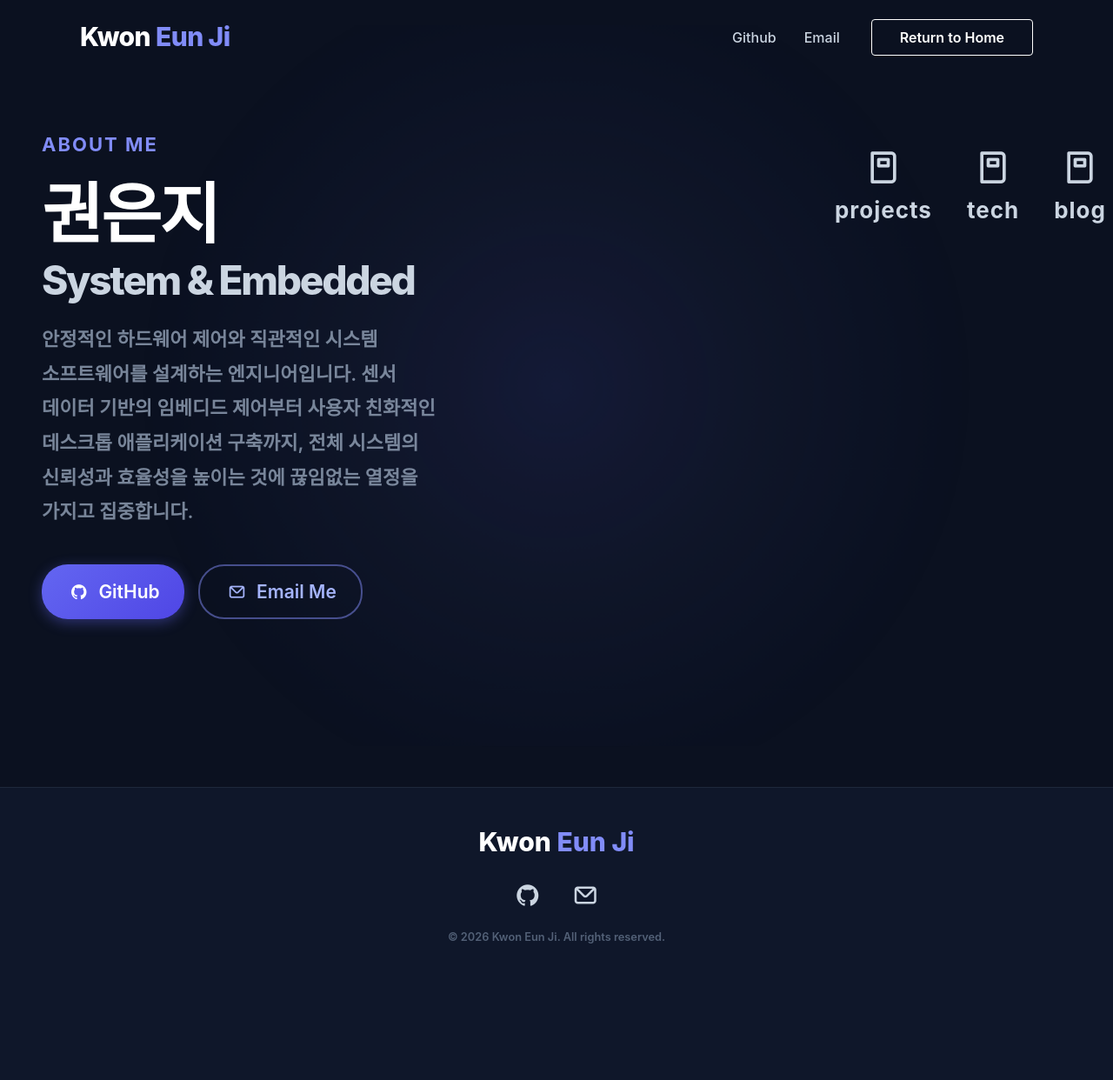
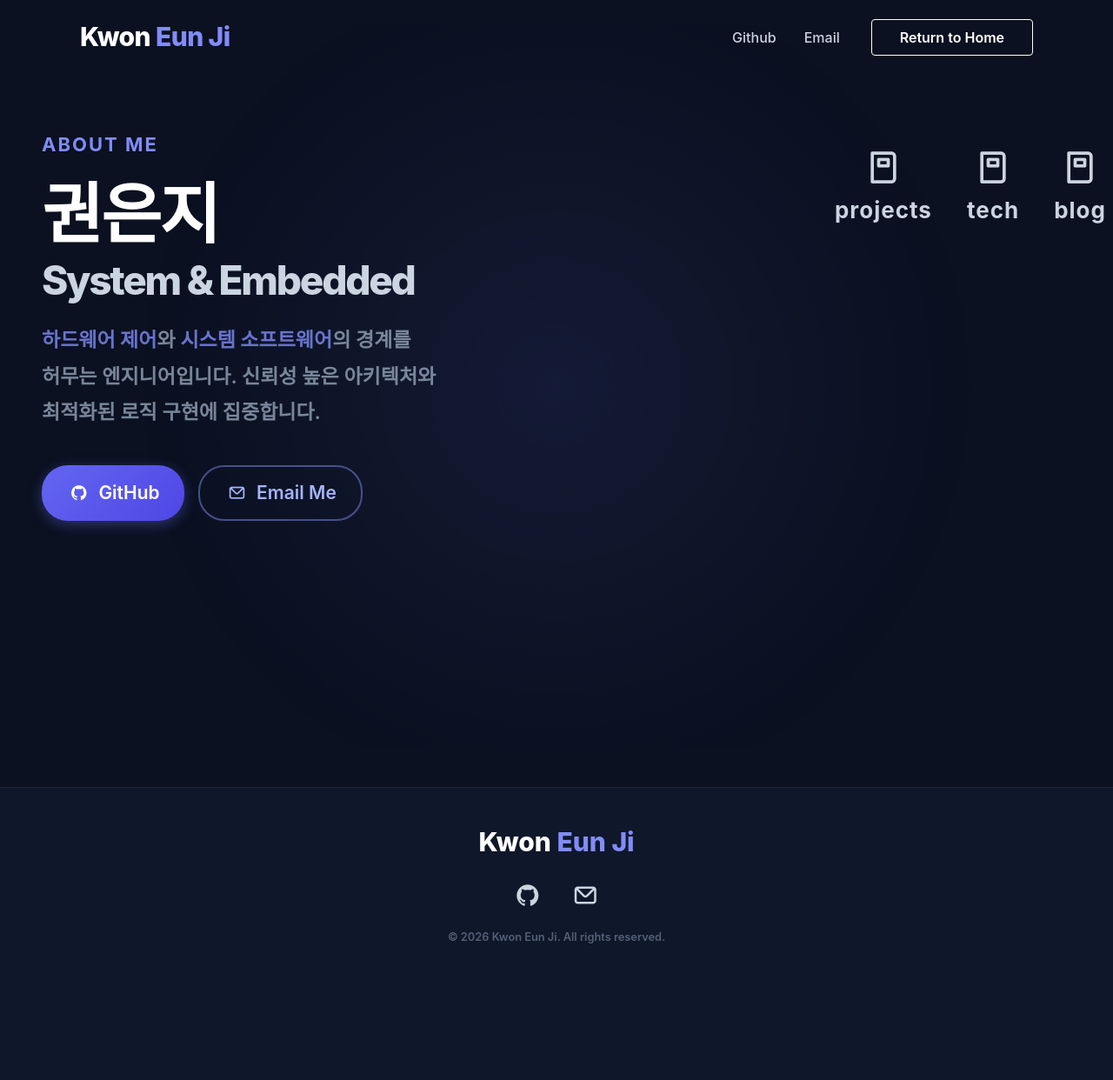
Before and after one commit to eunji021/eunji021.github.io, a Jekyll site: the page built from index.html, in a window 1280 px wide. Shown: the whole page at 87% size. Built offline with Jekyll 4.4.1, drawn with Linux system fonts in a browser that asks for light colours; nearby versions of some CDN libraries; some web fonts are replaced; comment, search, counter and statistics services are not loaded.

Commit message:
완전 수정

```diff
--- a/index.html
+++ b/index.html
@@ -40,6 +40,14 @@
     margin-bottom: 24px;
     line-height: 1.1;
     letter-spacing: -0.03em;
+    cursor: pointer;
+    transition: transform 0.3s cubic-bezier(0.25, 0.8, 0.25, 1), text-shadow 0.3s;
+    display: inline-block;
+  }
+
+  .intro-title:hover {
+    transform: translateY(-2px);
+    text-shadow: 0 4px 20px rgba(129, 140, 248, 0.4);
   }
 
   .intro-title span {
@@ -48,14 +56,40 @@
     font-weight: 800;
     display: block;
     margin-top: 8px;
+    transition: color 0.3s;
+  }
+
+  .intro-title:hover span {
+    color: #ffffff;
+  }
+
+  /* Dynamic Text View Styles */
+  .text-view {
+    display: none;
+    opacity: 0;
+  }
+
+  .text-view.active {
+    display: block;
+    animation: textFadeIn 0.6s cubic-bezier(0.25, 0.8, 0.25, 1) forwards;
+  }
+
+  @keyframes textFadeIn {
+    from { opacity: 0; transform: translateY(15px); }
+    to { opacity: 1; transform: translateY(0); }
   }
 
   .intro-desc {
-    font-size: 1.1rem;
+    font-size: 1.15rem;
     color: #94a3b8;
     line-height: 1.8;
     margin-bottom: 40px;
     word-break: keep-all;
+  }
+
+  .highlight {
+    color: #818cf8;
+    font-weight: 700;
   }
 
   .action-buttons {
@@ -119,6 +153,7 @@
     padding-bottom: 20px;
   }
 
+  /* Advanced 3D Book Icon Animation */
   .book-icon-wrapper {
     font-size: 2.2rem;
     color: #cbd5e1;
@@ -129,23 +164,25 @@
     display: flex;
     justify-content: center;
     align-items: center;
-    transition: color 0.3s;
     z-index: 10;
     margin-bottom: 8px;
+    perspective: 1000px;
   }
 
   .book-icon-wrapper .closed-book {
     position: absolute;
-    transition: opacity 0.4s ease, transform 0.5s cubic-bezier(0.34, 1.56, 0.64, 1);
+    transform-origin: center;
+    transition: opacity 0.4s ease, transform 0.6s cubic-bezier(0.68, -0.55, 0.265, 1.55);
     opacity: 1;
-    transform: scale(1) rotateY(0deg);
+    transform: rotateY(0deg) scale(1);
   }
 
   .book-icon-wrapper .open-book {
     position: absolute;
-    transition: opacity 0.4s ease, transform 0.5s cubic-bezier(0.34, 1.56, 0.64, 1);
+    transform-origin: center;
+    transition: opacity 0.4s ease, transform 0.6s cubic-bezier(0.68, -0.55, 0.265, 1.55);
     opacity: 0;
-    transform: scale(0.6) rotateY(-90deg);
+    transform: rotateY(-90deg) scale(0.6);
     color: #818cf8;
   }
 
@@ -166,13 +203,11 @@
   .mega-dropdown {
     position: absolute;
     top: 90px;
-    right: -20px;
-    width: 380px;
     background: rgba(15, 23, 42, 0.9);
     backdrop-filter: blur(16px);
     border: 1px solid rgba(255, 255, 255, 0.08);
     border-radius: 16px;
-    padding: 20px;
+    padding: 24px;
     box-shadow: 0 20px 40px rgba(0,0,0,0.5);
     opacity: 0;
     transform: translateY(-20px) scale(0.98);
@@ -180,18 +215,53 @@
     transition: all 0.4s cubic-bezier(0.4, 0, 0.2, 1);
     z-index: 5;
     pointer-events: none;
-    transform-origin: top right;
+    transform-origin: top center;
+  }
+
+  /* Specific width adjustments */
+  .mega-dropdown.vertical-mode {
+    width: 380px;
+    right: -20px;
+  }
+
+  /* Horizontal Layout Mega Dropdown */
+  .mega-dropdown.horizontal-mode {
+    width: 650px;
+    right: -200px; /* Center relative to parent */
+  }
+
+  .horizontal-cards-container {
+    display: flex;
+    gap: 16px;
+    overflow-x: auto;
+    padding-bottom: 12px;
+    scrollbar-width: thin;
+    scrollbar-color: rgba(129, 140, 248, 0.5) transparent;
+  }
+
+  .horizontal-cards-container::-webkit-scrollbar {
+    height: 6px;
+  }
+  .horizontal-cards-container::-webkit-scrollbar-thumb {
+    background: rgba(129, 140, 248, 0.5);
+    border-radius: 10px;
+  }
+
+  .horizontal-cards-container .list-item {
+    min-width: 280px;
+    flex-shrink: 0;
+    margin-bottom: 0 !important;
   }
 
   /* Hover Interaction */
   .nav-item-container:hover .closed-book {
     opacity: 0;
-    transform: scale(1.1) rotateY(90deg);
+    transform: rotateY(180deg) scale(1.1);
   }
 
   .nav-item-container:hover .open-book {
     opacity: 1;
-    transform: scale(1.1) rotateY(0deg);
+    transform: rotateY(0deg) scale(1.1);
   }
 
   .nav-item-container:hover .menu-link {
@@ -214,8 +284,8 @@
   .mega-dropdown .list-item:hover {
     background: rgba(30, 41, 59, 0.8) !important;
     border-color: rgba(129, 140, 248, 0.3) !important;
-    transform: translateY(-2px);
-    box-shadow: 0 4px 12px rgba(0,0,0,0.2);
+    transform: translateY(-3px);
+    box-shadow: 0 6px 15px rgba(0,0,0,0.3);
   }
 
   @media (max-width: 768px) {
@@ -233,7 +303,10 @@
     .mega-dropdown {
       right: 50%;
       transform: translateX(50%) translateY(-20px) scale(0.95);
-      transform-origin: top center;
+    }
+    .mega-dropdown.horizontal-mode {
+      width: 90vw;
+      right: 50%;
     }
     .nav-item-container:hover .mega-dropdown {
       transform: translateX(50%) translateY(0) scale(1);
@@ -252,14 +325,28 @@
       <!-- 1. Left Main Area (About Me & Links) -->
       <div class="left-intro-area">
         <span class="intro-label">About Me</span>
-        <h1 class="intro-title">
+
+        <!-- Clickable Title for toggling context -->
+        <h1 class="intro-title" id="name-toggle" title="클릭하여 상세 소개 보기">
           권은지
           <span>System & Embedded</span>
         </h1>
 
+        <!-- Summary View (Compact) -->
+        <div id="summary-view" class="text-view active">
           <p class="intro-desc">
-          안정적인 하드웨어 제어와 직관적인 시스템 소프트웨어를 설계하는 엔지니어입니다. 센서 데이터 기반의 임베디드 제어부터 사용자 친화적인 데스크톱 애플리케이션 구축까지, 전체 시스템의 신뢰성과 효율성을 높이는 것에 끊임없는 열정을 가지고 집중합니다.
+            <span class="highlight">하드웨어 제어</span>와 <span class="highlight">시스템 소프트웨어</span>의 경계를 허무는 엔지니어입니다. 신뢰성 높은 아키텍처와 최적화된 로직 구현에 집중합니다.
           </p>
+        </div>
+
+        <!-- Detailed View (Expanded) -->
+        <div id="detailed-view" class="text-view">
+          <p class="intro-desc">
+            안정적인 하드웨어 제어와 직관적인 시스템 소프트웨어를 설계하는 엔지니어입니다.<br><br>
+            센서 데이터 기반의 임베디드(ESP32, C/C++) 제어부터, C# WinForms 기반의 사용자 친화적인 데스크톱 애플리케이션 구축까지 전체 스택의 효율성을 아우릅니다.<br><br>
+            "신뢰할 수 있는 시스템은 탄탄한 설계에서 나온다"는 철학 아래, 유지보수가 용이한 객체지향 설계(OOP)와 하드웨어 리소스를 고려한 메모리 최적화를 끊임없이 연구합니다.
+          </p>
+        </div>
 
         <div class="action-buttons">
           <a href="https://github.com/eunji021" class="action-btn" target="_blank">
@@ -275,7 +362,7 @@
       <div class="right-nav-area">
         <div class="top-nav-bar">
 
-          <!-- Projects Menu -->
+          <!-- Projects Menu (Horizontal Mega Dropdown) -->
           <div class="nav-item-container">
             <div class="book-icon-wrapper">
               <i class="uil uil-book closed-book"></i>
@@ -283,34 +370,44 @@
             </div>
             <div class="menu-link">projects</div>
 
-            <div class="mega-dropdown">
-              <h4 style="color: #cbd5e1; font-size: 1rem; margin-bottom: 16px; border-bottom: 1px solid rgba(255,255,255,0.1); padding-bottom: 8px;">Projects</h4>
+            <div class="mega-dropdown horizontal-mode">
+              <h4 style="color: #cbd5e1; font-size: 1.1rem; margin-bottom: 20px; border-bottom: 1px solid rgba(255,255,255,0.1); padding-bottom: 10px;">Projects Portfolio</h4>
 
-              <a href="{{ site.baseurl }}/embedded-hardware-projects" class="list-item" style="display: block; padding: 16px; background: rgba(30, 41, 59, 0.4); border-radius: 12px; margin-bottom: 12px; text-decoration: none; transition: all 0.3s; border: 1px solid transparent;">
+              <div class="horizontal-cards-container">
+                <a href="{{ site.baseurl }}/embedded-hardware-projects" class="list-item" style="display: block; padding: 20px; background: rgba(30, 41, 59, 0.4); border-radius: 12px; text-decoration: none; transition: all 0.3s; border: 1px solid transparent;">
                   <div class="list-content">
-                  <h4 class="list-title" style="color: #e2e8f0; margin: 0 0 6px 0; font-size: 1.1rem;">스마트 화재 대피 유도 시스템</h4>
-                  <p class="list-desc" style="color: #94a3b8; margin: 0 0 12px 0; font-size: 0.9rem;">실시간 센서 데이터 기반 하드웨어 제어 및 최적 경로 탐색</p>
-                  <div class="tech-badges" style="display: flex; gap: 6px;">
-                    <span style="background: rgba(99, 102, 241, 0.2); color: #a5b4fc; padding: 3px 10px; border-radius: 20px; font-size: 0.8rem; font-weight: 500;">ESP32</span>
-                    <span style="background: rgba(99, 102, 241, 0.2); color: #a5b4fc; padding: 3px 10px; border-radius: 20px; font-size: 0.8rem; font-weight: 500;">C/C++</span>
+                    <h4 class="list-title" style="color: #e2e8f0; margin: 0 0 10px 0; font-size: 1.15rem;">스마트 화재 대피 유도 시스템</h4>
+                    <p class="list-desc" style="color: #94a3b8; margin: 0 0 16px 0; font-size: 0.95rem; line-height: 1.5;">실시간 센서 데이터 기반 하드웨어 제어 및 최적 경로 탐색</p>
+                    <div class="tech-badges" style="display: flex; gap: 8px; flex-wrap: wrap;">
+                      <span style="background: rgba(99, 102, 241, 0.2); color: #a5b4fc; padding: 4px 12px; border-radius: 20px; font-size: 0.8rem; font-weight: 600;">ESP32</span>
+                      <span style="background: rgba(99, 102, 241, 0.2); color: #a5b4fc; padding: 4px 12px; border-radius: 20px; font-size: 0.8rem; font-weight: 600;">C/C++</span>
                     </div>
                   </div>
                 </a>
 
-              <a href="{{ site.baseurl }}/system-software-projects" class="list-item" style="display: block; padding: 16px; background: rgba(30, 41, 59, 0.4); border-radius: 12px; text-decoration: none; transition: all 0.3s; border: 1px solid transparent;">
+                <a href="{{ site.baseurl }}/system-software-projects" class="list-item" style="display: block; padding: 20px; background: rgba(30, 41, 59, 0.4); border-radius: 12px; text-decoration: none; transition: all 0.3s; border: 1px solid transparent;">
                   <div class="list-content">
-                  <h4 class="list-title" style="color: #e2e8f0; margin: 0 0 6px 0; font-size: 1.1rem;">C# 기반 마트 관리 시스템</h4>
-                  <p class="list-desc" style="color: #94a3b8; margin: 0 0 12px 0; font-size: 0.9rem;">객체 지향 설계(OOP) 기반의 안정적인 UI/UX 구축 및 연동</p>
-                  <div class="tech-badges" style="display: flex; gap: 6px;">
-                    <span style="background: rgba(99, 102, 241, 0.2); color: #a5b4fc; padding: 3px 10px; border-radius: 20px; font-size: 0.8rem; font-weight: 500;">C#</span>
-                    <span style="background: rgba(99, 102, 241, 0.2); color: #a5b4fc; padding: 3px 10px; border-radius: 20px; font-size: 0.8rem; font-weight: 500;">WinForms</span>
+                    <h4 class="list-title" style="color: #e2e8f0; margin: 0 0 10px 0; font-size: 1.15rem;">C# 기반 마트 관리 시스템</h4>
+                    <p class="list-desc" style="color: #94a3b8; margin: 0 0 16px 0; font-size: 0.95rem; line-height: 1.5;">객체 지향 설계(OOP) 기반의 안정적인 UI/UX 구축 및 연동</p>
+                    <div class="tech-badges" style="display: flex; gap: 8px; flex-wrap: wrap;">
+                      <span style="background: rgba(99, 102, 241, 0.2); color: #a5b4fc; padding: 4px 12px; border-radius: 20px; font-size: 0.8rem; font-weight: 600;">C#</span>
+                      <span style="background: rgba(99, 102, 241, 0.2); color: #a5b4fc; padding: 4px 12px; border-radius: 20px; font-size: 0.8rem; font-weight: 600;">WinForms</span>
                     </div>
+                  </div>
+                </a>
+
+                <!-- Placeholder for future horizontal scaling -->
+                <a href="#" class="list-item" style="display: flex; align-items: center; justify-content: center; padding: 20px; background: rgba(30, 41, 59, 0.2); border-radius: 12px; text-decoration: none; border: 1px dashed rgba(255,255,255,0.1); min-width: 200px;">
+                  <div style="color: #64748b; font-size: 0.95rem; text-align: center;">
+                    <i class="uil uil-plus-circle" style="font-size: 1.5rem; display: block; margin-bottom: 8px;"></i>
+                    More Projects<br>Coming Soon
                   </div>
                 </a>
               </div>
             </div>
+          </div>
 
-          <!-- Tech Menu -->
+          <!-- Tech Menu (Vertical Mega Dropdown) -->
           <div class="nav-item-container">
             <div class="book-icon-wrapper">
               <i class="uil uil-book closed-book"></i>
@@ -318,7 +415,7 @@
             </div>
             <div class="menu-link">tech</div>
 
-            <div class="mega-dropdown" style="right: -80px;">
+            <div class="mega-dropdown vertical-mode" style="right: -80px;">
               <h4 style="color: #cbd5e1; font-size: 1rem; margin-bottom: 16px; border-bottom: 1px solid rgba(255,255,255,0.1); padding-bottom: 8px;">Tech Fundamentals</h4>
 
               <a href="{{ site.baseurl }}/ej" class="list-item" style="display: block; padding: 16px; background: rgba(30, 41, 59, 0.4); border-radius: 12px; margin-bottom: 12px; text-decoration: none; transition: all 0.3s; border: 1px solid transparent;">
@@ -352,7 +449,7 @@
             </div>
             <div class="menu-link">blog</div>
 
-            <div class="mega-dropdown" style="right: 0; width: 280px;">
+            <div class="mega-dropdown vertical-mode" style="right: 0; width: 280px;">
               <h4 style="color: #cbd5e1; font-size: 1rem; margin-bottom: 16px; border-bottom: 1px solid rgba(255,255,255,0.1); padding-bottom: 8px;">Blog</h4>
               <p style="color: #94a3b8; font-size: 0.95rem; text-align: center; padding: 20px 0;">아직 작성된 글이 없습니다.</p>
             </div>
```
Also changed, not shown: other parts of index.html (+27 -0 lines). Lines whose indentation alone changed are shown as unchanged.
